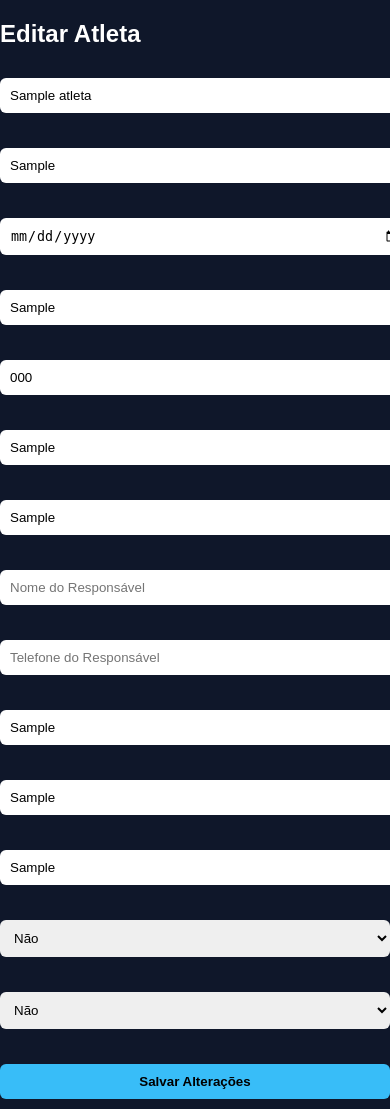
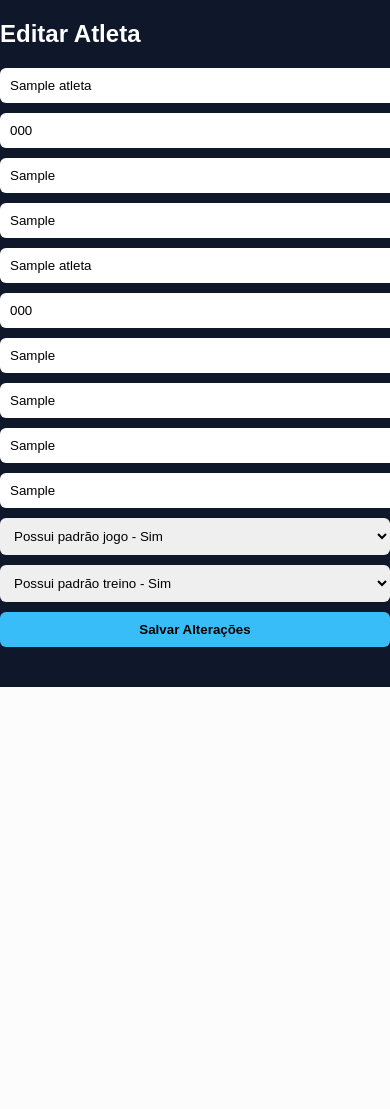
Before and after one commit to pepeuloureirob/volley-coach-system, a Flask app: page /editar_atleta/1 in a window 390 px wide; the page is wider, and only the part inside the window is pictured. Shown: the part 157-1266 px from the top of that part. After the commit the page ends 844 px from the top of that part, so only its background shows below. Run offline with Flask 3, Linux system fonts and the light colour scheme; tables that the repository leaves empty hold one stand-in row (values such as "Sample post").

Commit message:
Update editar_atleta.html

```diff
--- a/templates/editar_atleta.html
+++ b/templates/editar_atleta.html
@@ -1,94 +1,34 @@
 {% extends 'base.html' %}
 {% block content %}
 
-<h2 class="text-3xl font-bold mb-6">Editar Atleta</h2>
+<h2>Editar Atleta</h2>
 
-<form method="POST" class="grid grid-cols-1 md:grid-cols-2 gap-4">
+<form method="POST">
+    <input name="nome" value="{{ atleta.nome }}" required>
+    <input name="telefone" value="{{ atleta.telefone }}">
+    <input name="altura" value="{{ atleta.altura }}">
+    <input name="endereco" value="{{ atleta.endereco }}">
 
-    <input name="nome"
-           value="{{ atleta.nome }}"
-           class="p-3 border rounded-xl"
-           placeholder="Nome">
+    <input name="responsavel_nome" value="{{ atleta.responsavel_nome }}">
+    <input name="responsavel_telefone" value="{{ atleta.responsavel_telefone }}">
 
-    <input name="cpf"
-           value="{{ atleta.cpf }}"
-           class="p-3 border rounded-xl"
-           placeholder="CPF">
+    <input name="escola" value="{{ atleta.escola }}">
+    <input name="local_treino" value="{{ atleta.local_treino }}">
 
-    <input type="date"
-           name="nascimento"
-           value="{{ atleta.nascimento }}"
-           class="p-3 border rounded-xl">
+    <input name="tamanho_camisa" value="{{ atleta.tamanho_camisa }}">
+    <input name="numero_camisa" value="{{ atleta.numero_camisa }}">
 
-    <input name="altura"
-           value="{{ atleta.altura }}"
-           class="p-3 border rounded-xl"
-           placeholder="Altura">
-
-    <input name="telefone"
-           value="{{ atleta.telefone }}"
-           class="p-3 border rounded-xl"
-           placeholder="Telefone">
-
-    <input name="numero_camisa"
-           value="{{ atleta.numero_camisa }}"
-           class="p-3 border rounded-xl"
-           placeholder="Número da Camisa">
-
-    <input name="endereco"
-           value="{{ atleta.endereco }}"
-           class="p-3 border rounded-xl md:col-span-2"
-           placeholder="Endereço">
-
-    <input name="responsavel"
-           value="{{ atleta.responsavel }}"
-           class="p-3 border rounded-xl"
-           placeholder="Nome do Responsável">
-
-    <input name="telefone_responsavel"
-           value="{{ atleta.telefone_responsavel }}"
-           class="p-3 border rounded-xl"
-           placeholder="Telefone do Responsável">
-
-    <input name="escola"
-           value="{{ atleta.escola }}"
-           class="p-3 border rounded-xl"
-           placeholder="Escola">
-
-    <input name="local_treino"
-           value="{{ atleta.local_treino }}"
-           class="p-3 border rounded-xl"
-           placeholder="Local de Treino">
-
-    <input name="tamanho_camisa"
-           value="{{ atleta.tamanho_camisa }}"
-           class="p-3 border rounded-xl"
-           placeholder="Tamanho da Camisa">
-
-    <!-- Padrão de jogo -->
-    <select name="padrao_jogo" class="p-3 border rounded-xl">
-        <option value="sim" {% if atleta.padrao_jogo %}selected{% endif %}>
-            Possui padrão de jogo? — Sim
-        </option>
-        <option value="nao" {% if not atleta.padrao_jogo %}selected{% endif %}>
-            Não
-        </option>
+    <select name="padrao_jogo">
+        <option value="sim" {% if atleta.possui_padrao_jogo %}selected{% endif %}>Possui padrão jogo - Sim</option>
+        <option value="nao" {% if not atleta.possui_padrao_jogo %}selected{% endif %}>Não</option>
     </select>
 
-    <!-- Padrão de treino -->
-    <select name="padrao_treino" class="p-3 border rounded-xl">
-        <option value="sim" {% if atleta.padrao_treino %}selected{% endif %}>
-            Possui padrão de treino? — Sim
-        </option>
-        <option value="nao" {% if not atleta.padrao_treino %}selected{% endif %}>
-            Não
-        </option>
+    <select name="padrao_treino">
+        <option value="sim" {% if atleta.possui_padrao_treino %}selected{% endif %}>Possui padrão treino - Sim</option>
+        <option value="nao" {% if not atleta.possui_padrao_treino %}selected{% endif %}>Não</option>
     </select>
 
-    <button class="bg-indigo-600 hover:bg-indigo-700 text-white p-3 rounded-xl md:col-span-2">
-        Salvar Alterações
-    </button>
-
+    <button type="submit">Salvar Alterações</button>
 </form>
 
 {% endblock %}
```
